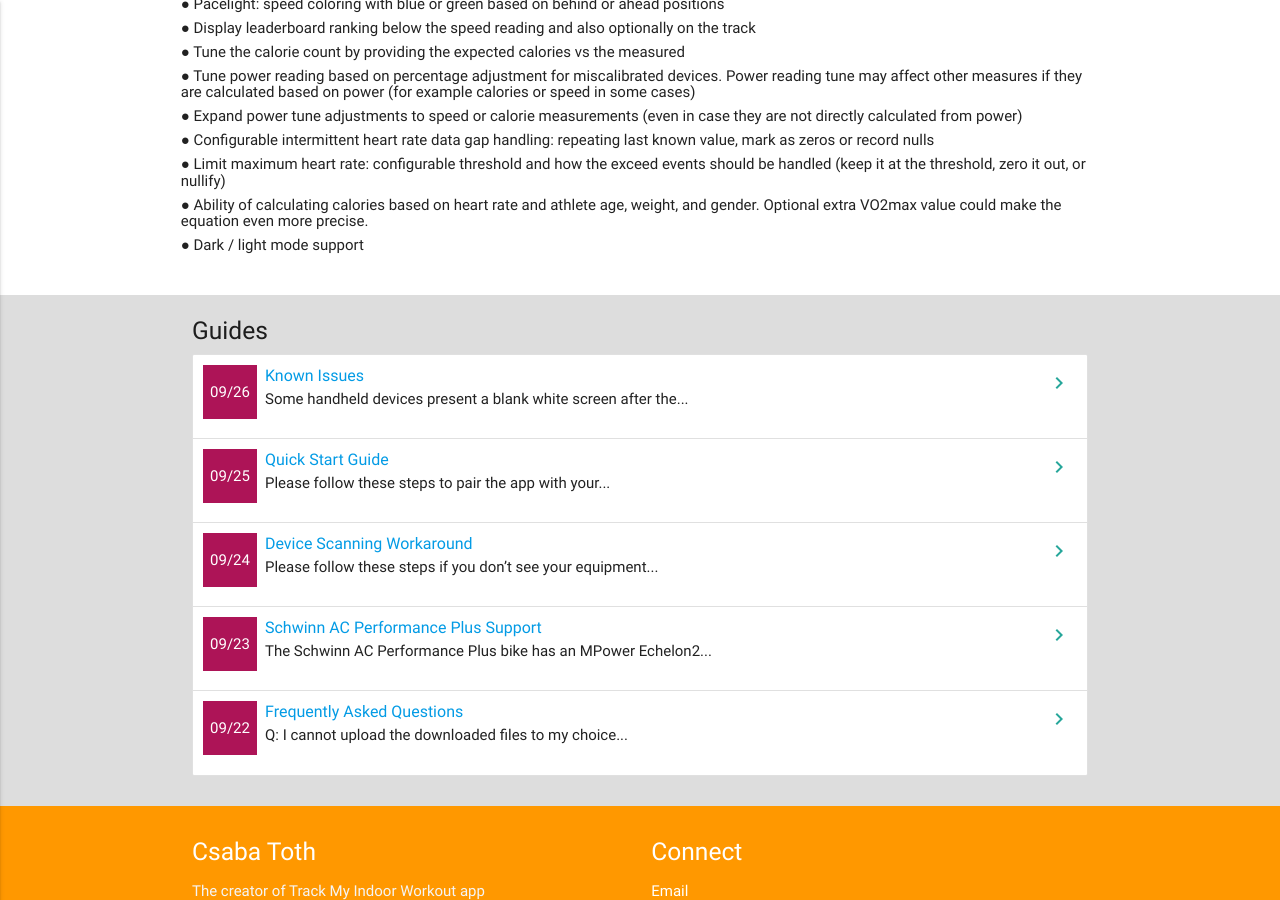
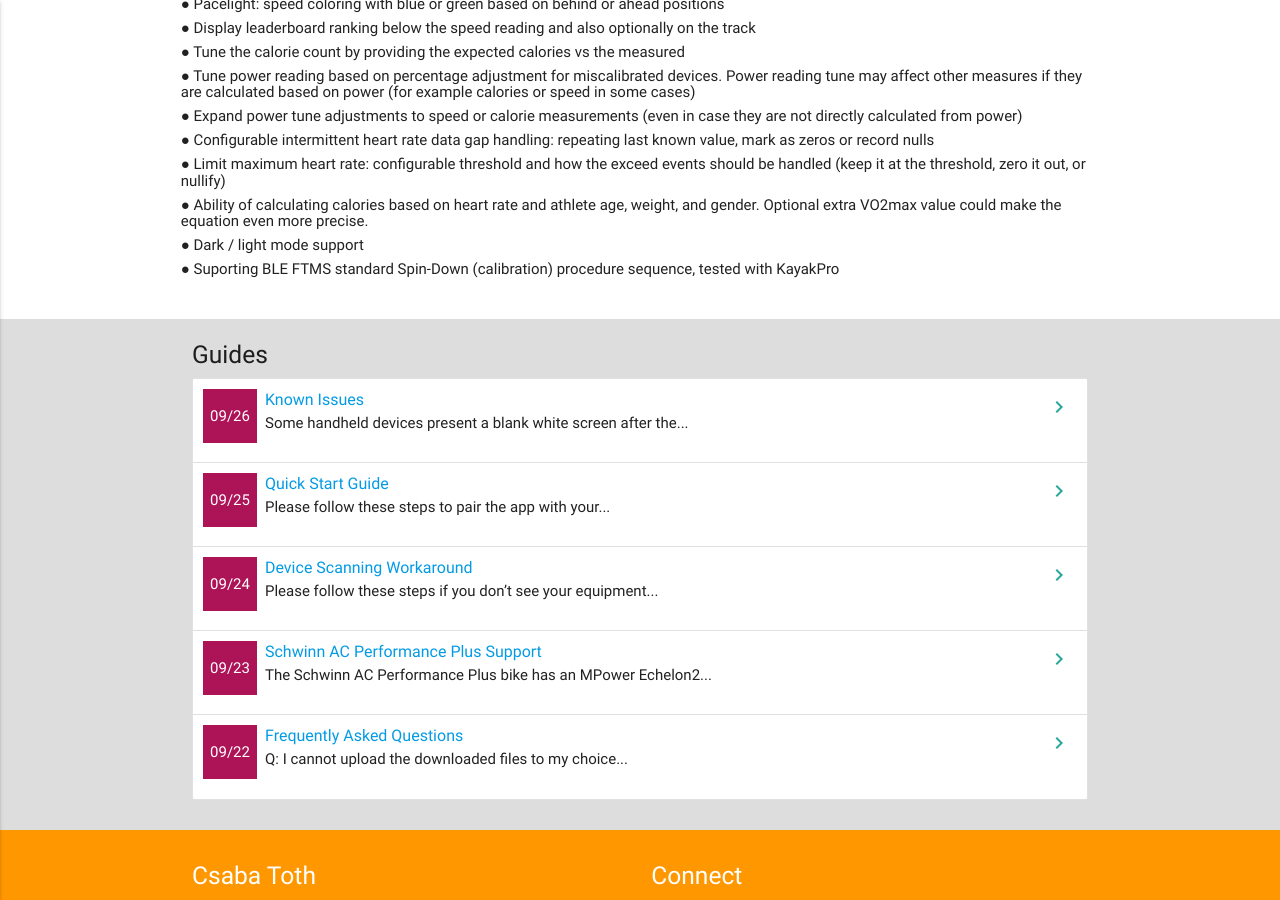
Before and after one commit to TrackMyIndoorWorkout/TrackMyIndoorWorkout.github.io, a Jekyll site: the page built from index.md, in a window 1280 px wide and 900 px high, scrolled down 2689 px. Built offline with Jekyll 4.4.1, drawn with Linux system fonts in a browser that asks for light colours; grey boxes are pictures that could not be loaded.

Commit message:
Listing FTMS Spin-Down support feature

```diff
--- a/_layouts/home.html
+++ b/_layouts/home.html
@@ -150,6 +150,7 @@ layout: default
           Optional extra VO2max value could make the equation even more precise.
         </h6>
         <h6>&#9679; Dark / light mode support</h6>
+        <h6>&#9679; Suporting BLE FTMS standard Spin-Down (calibration) procedure sequence, tested with KayakPro</h6>
       </div>
     </div>
   </div>
```
